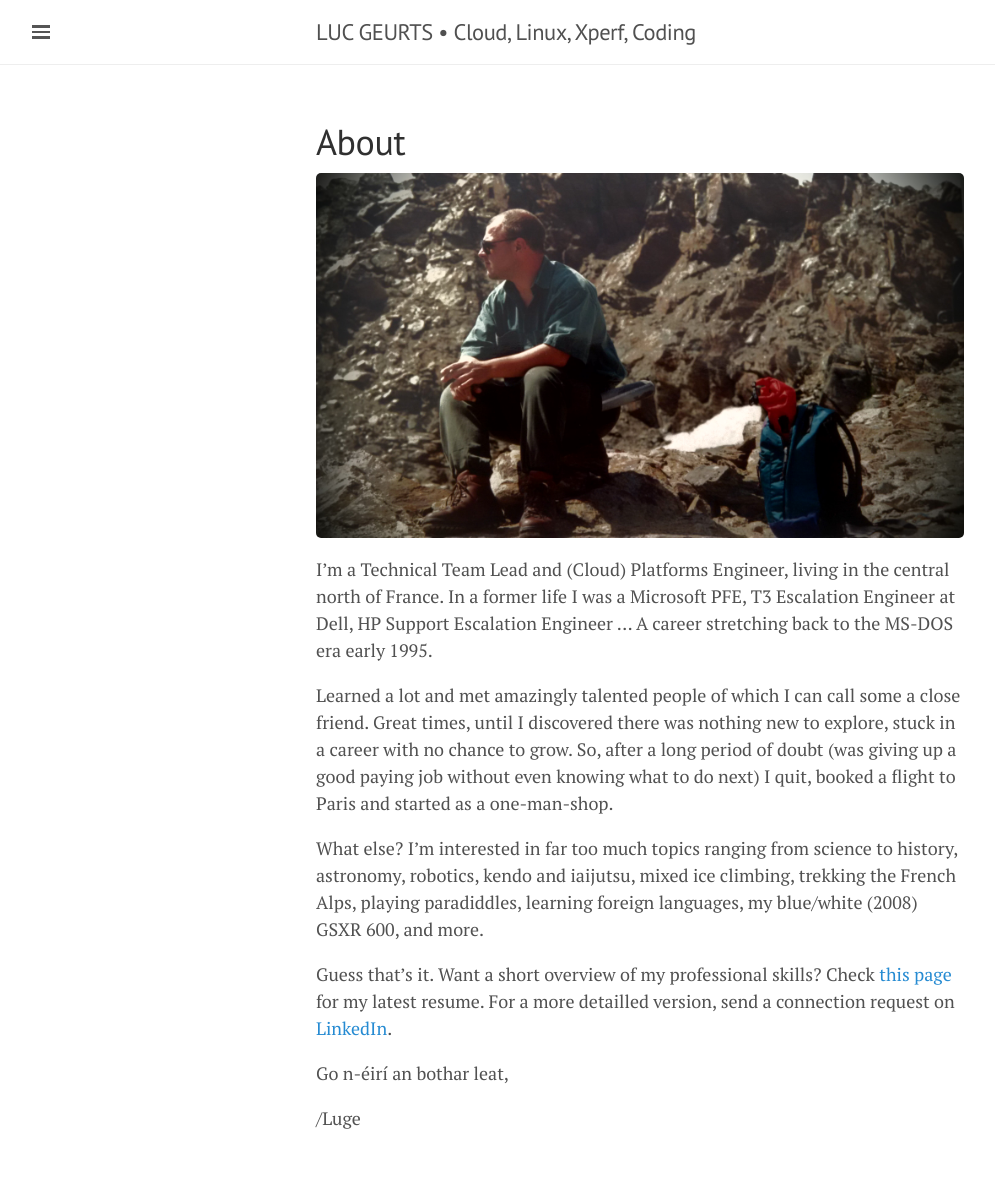
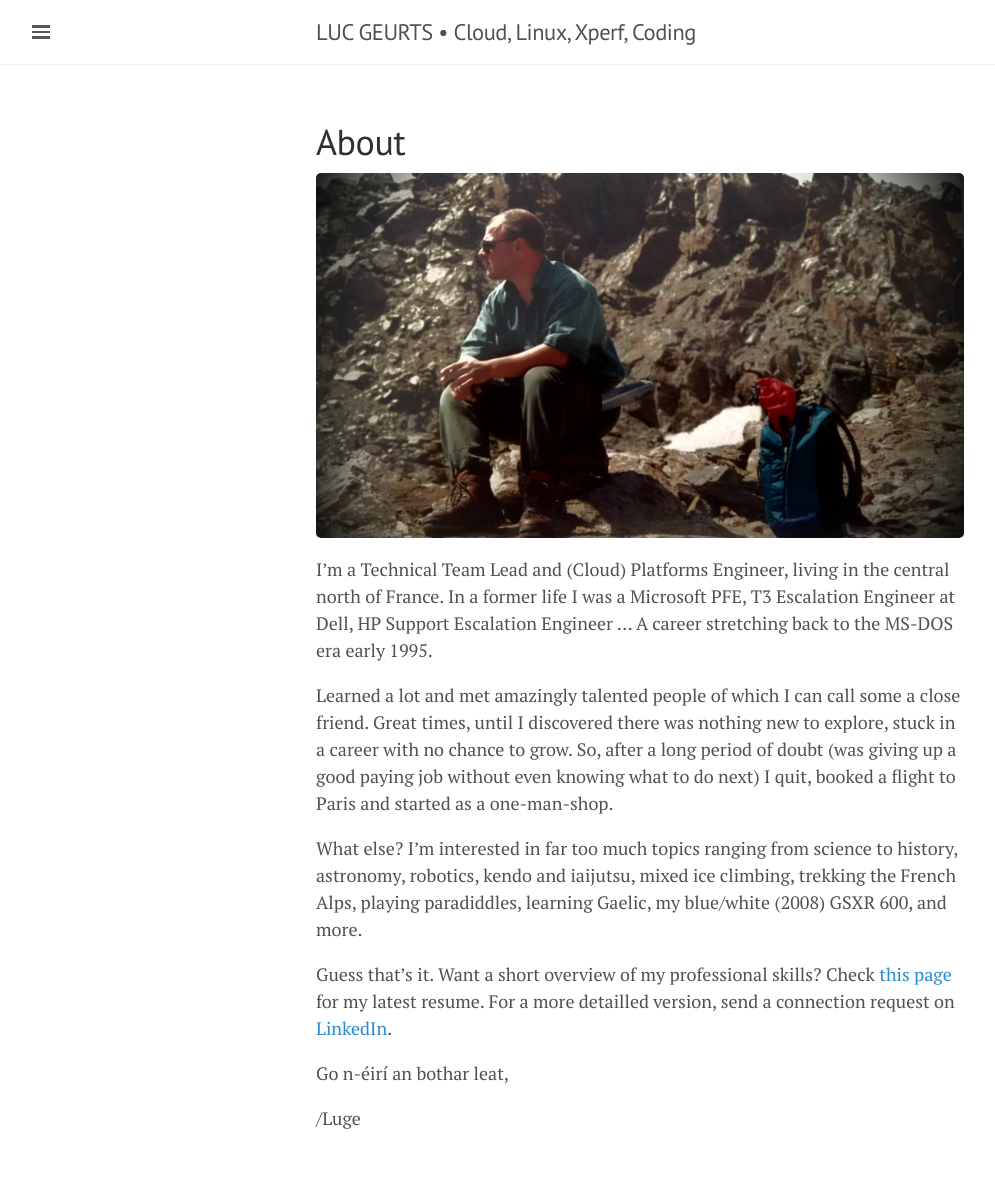
Before and after one commit to lgeurts/lgeurts.github.io, a Jekyll site: the page built from about.md, in a window 1280 px wide. Shown: the whole page, without its empty margins (0-995 px from the left). Built offline with Jekyll 4.4.1, drawn with Linux system fonts in a browser that asks for light colours; nearby versions of some CDN libraries.

Commit message:
Update about.md

```diff
--- a/about.md
+++ b/about.md
@@ -10,7 +10,7 @@ In a former life I was a Microsoft PFE, T3 Escalation Engineer at Dell, HP Suppo
 
 Learned a lot and met amazingly talented people of which I can call some a close friend. Great times, until I discovered there was nothing new to explore, stuck in a career with no chance to grow. So, after a long period of doubt (was giving up a good paying job without even knowing what to do next) I quit, booked a flight to Paris and started as a one-man-shop.
 
-What else? I'm interested in far too much topics ranging from science to history, astronomy, robotics, kendo and iaijutsu, mixed ice climbing, trekking the French Alps, playing paradiddles, learning foreign languages, my blue/white (2008) GSXR 600, and more.
+What else? I'm interested in far too much topics ranging from science to history, astronomy, robotics, kendo and iaijutsu, mixed ice climbing, trekking the French Alps, playing paradiddles, learning Gaelic, my blue/white (2008) GSXR 600, and more.
 
 Guess that's it. Want a short overview of my professional skills? Check [this page](https://github.com/lgeurts/Resume/blob/master/Moderncv%20Resume%20Luc%20Geurts%20%28US%29.pdf) for my latest resume. For a more detailled version, send a connection request on [LinkedIn](https://www.linkedin.com/in/lucgeurts).
 
```
